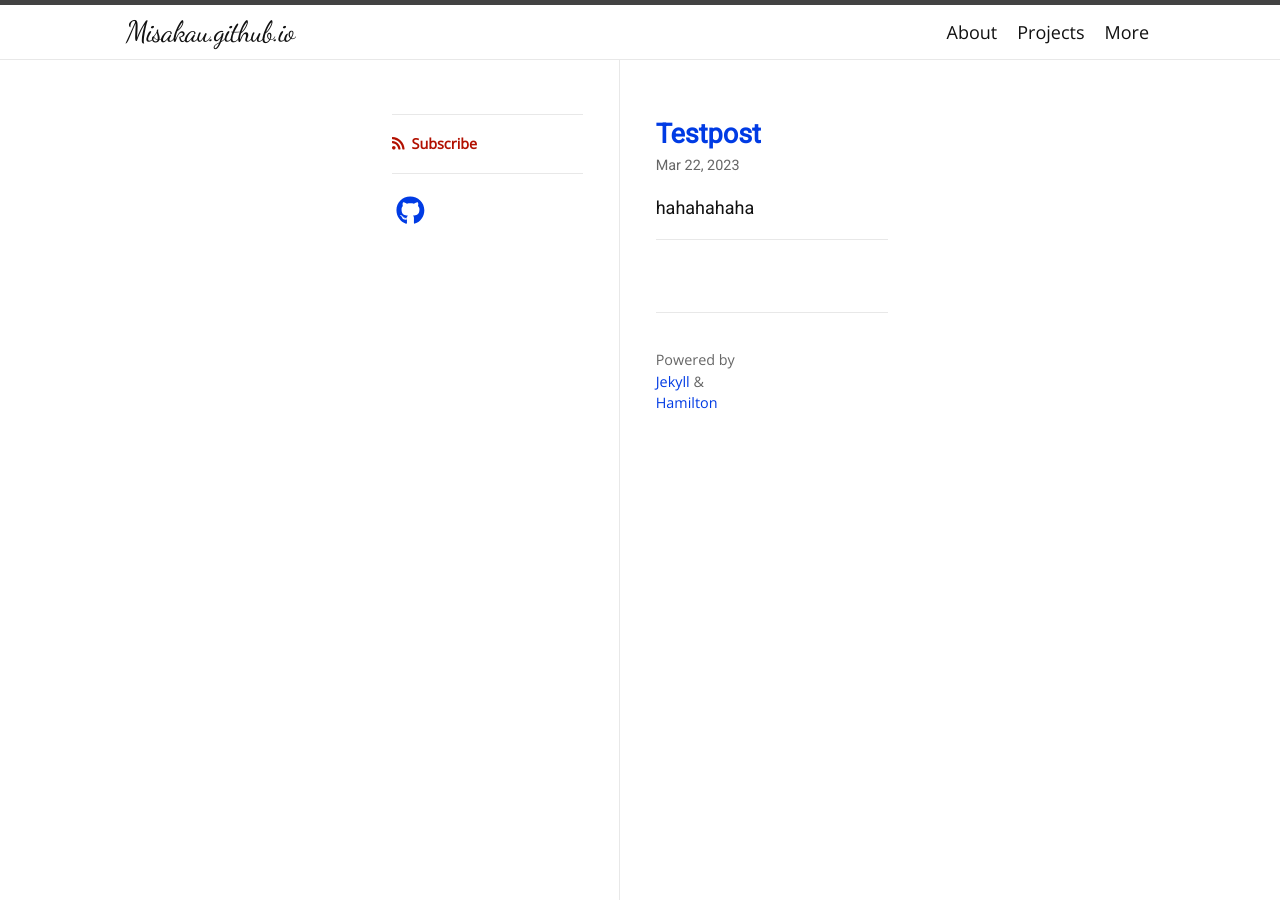
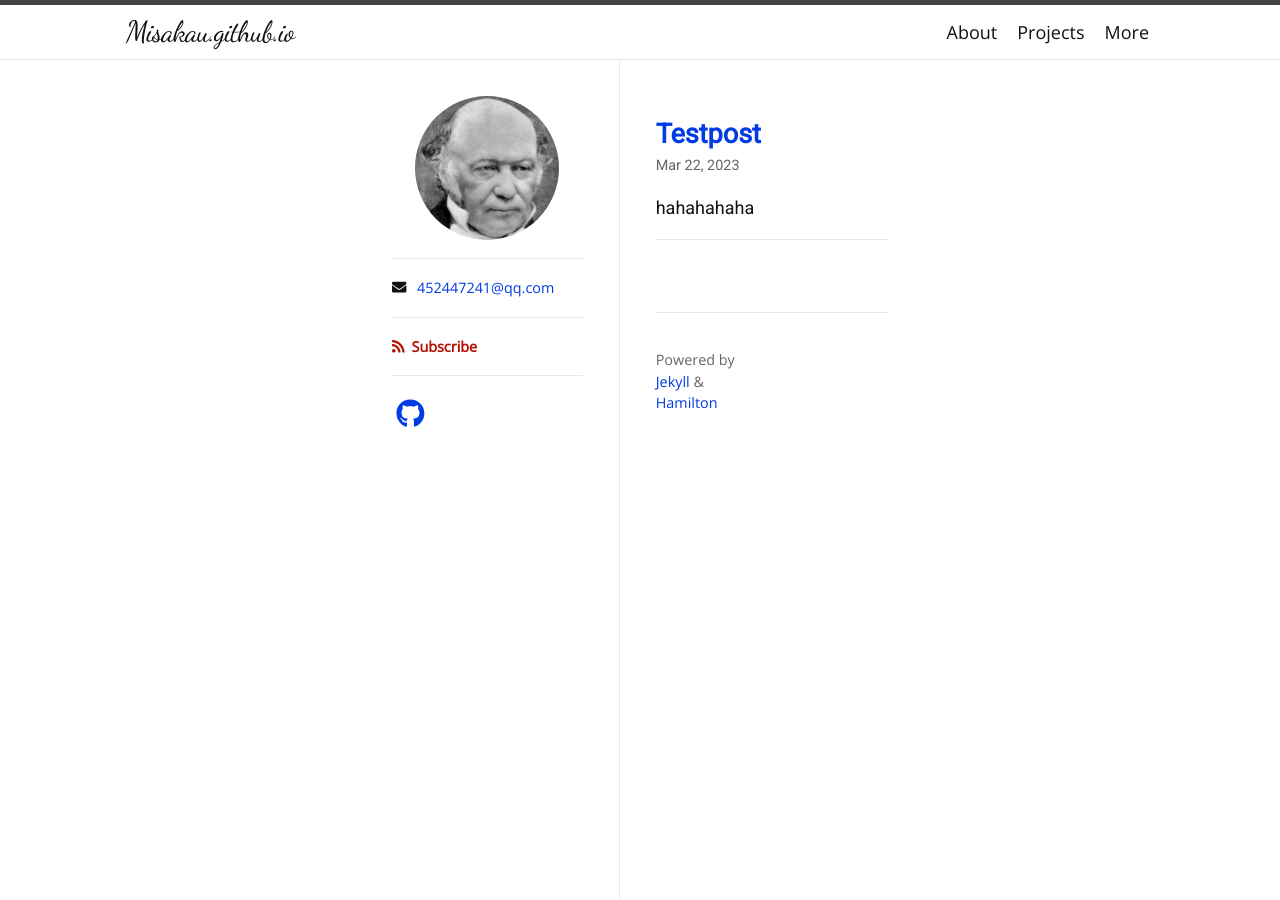
Before and after one commit to Misakau/Misakau.github.io, a Jekyll site: the page built from index.html, in a window 1280 px wide. Built offline with Jekyll 4.4.1, drawn with Linux system fonts in a browser that asks for light colours; nearby versions of some CDN libraries; some web fonts are replaced.

Commit message:
add email

```diff
--- a/_config.yml
+++ b/_config.yml
@@ -3,4 +3,8 @@ plugins:
 
 skin: daylight
 
+email: 452447241@qq.com
+
+avatar: /logo.png
+
 remote_theme: ngzhio/jekyll-theme-hamilton
```
